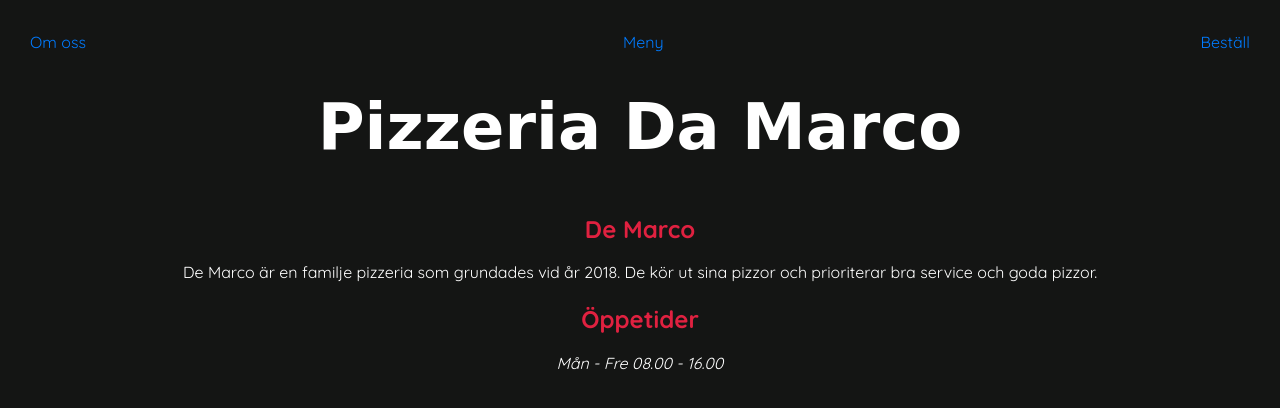
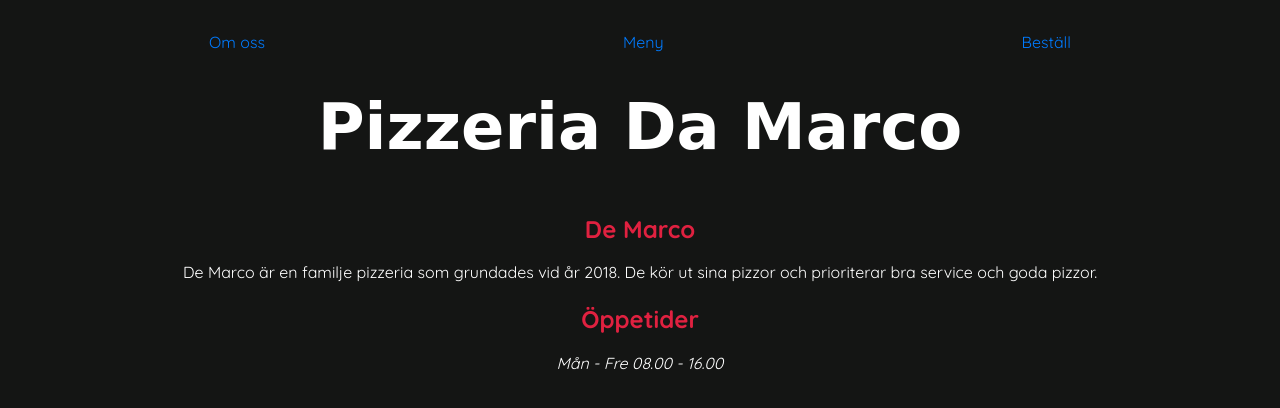
Before and after one commit to Furkan0302/Grupp-4-Pizzeria-Da-Marco, a plain HTML site: page index.html in a window 1280 px wide. Drawn offline with Linux system fonts and the light colour scheme; a web font is replaced by a local one.

Commit message:
change nav styling

```diff
--- a/style.css
+++ b/style.css
@@ -26,7 +26,6 @@ main {
 }
 
 nav {
-    /* background-color: #e02140; */
     padding: 10px;
     text-align: center;
     width: 100%;
@@ -80,7 +79,7 @@ button {
 ol {
     display: flex;
     flex-direction: row;
-    justify-content: space-between;
+    justify-content: space-around;
     list-style-type: none;
     margin-bottom: 10px;
 }
```
